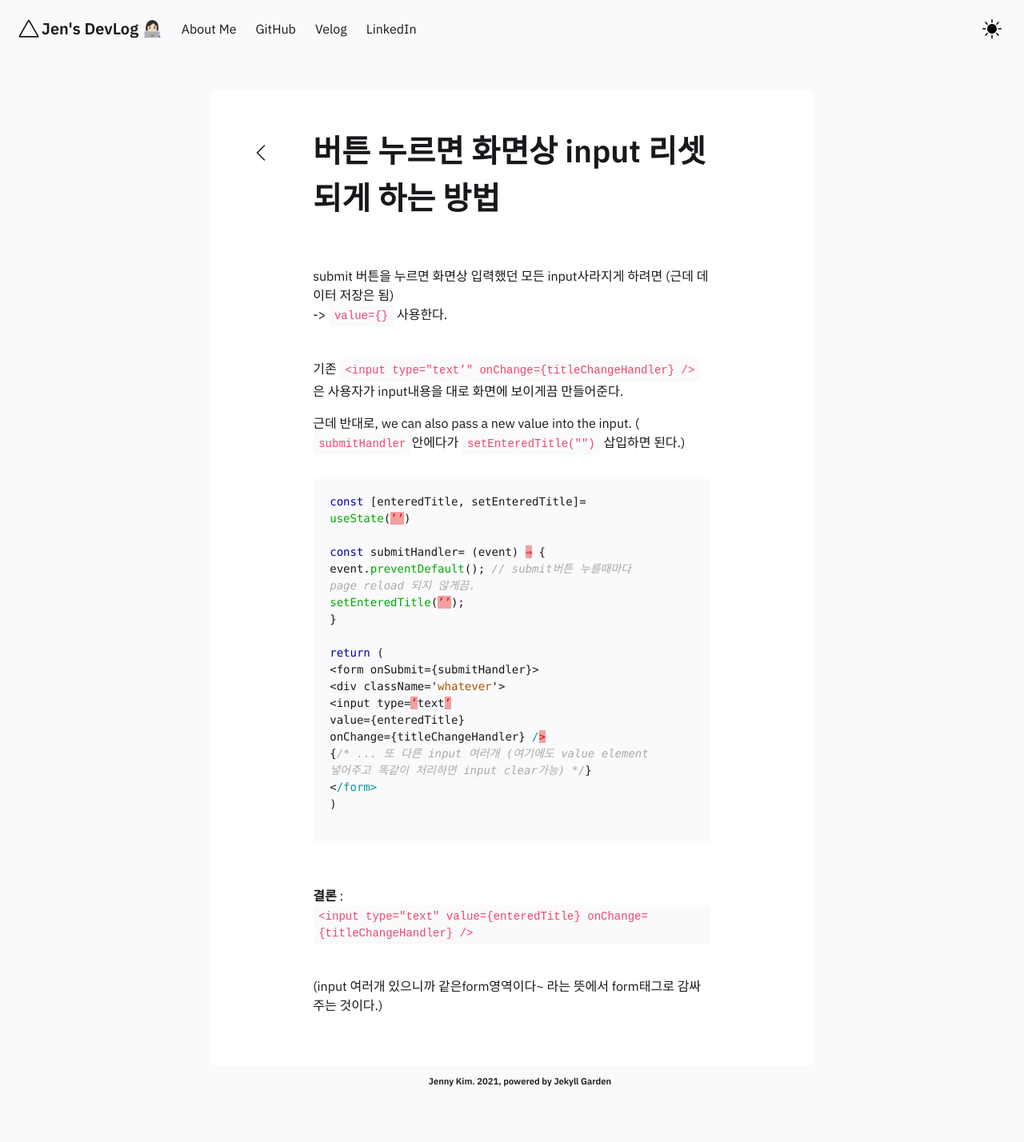
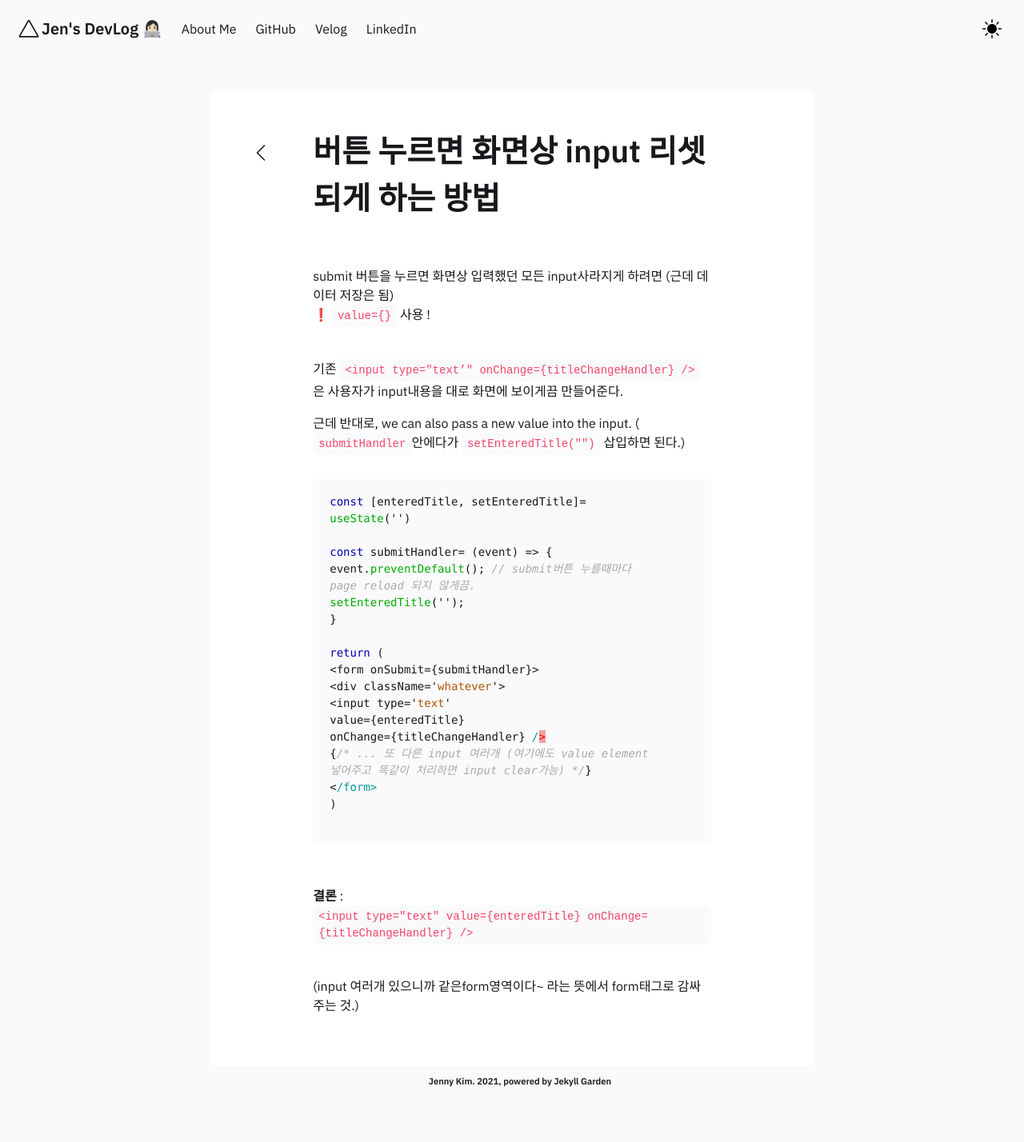
Before and after one commit to jenjenhub/blog, a Jekyll site: the page built from _notes/Public/2022-01-23-reset_input.md, in a window 1280 px wide. Shown: the whole page at 80% size. Built offline with Jekyll 4.4.1, drawn with Linux system fonts in a browser that asks for light colours.

Commit message:
Update 2022-01-23-reset_input.md

````diff
--- a/_notes/Public/2022-01-23-reset_input.md
+++ b/_notes/Public/2022-01-23-reset_input.md
@@ -8,7 +8,7 @@ date : 23-01-2022
 
 submit 버튼을 누르면 화면상 입력했던 모든 input사라지게 하려면 (근데 데이터 저장은 됨)
 <br />
--> `value={}` 사용한다.
+❗️ `value={}` 사용 !
 <br />
 <br />
 
@@ -17,17 +17,17 @@ submit 버튼을 누르면 화면상 입력했던 모든 input사라지게 하
 근데 반대로, we can also pass a new value into the input. (`submitHandler`안에다가 `setEnteredTitle("")` 삽입하면 된다.)
 
 ```js
-const [enteredTitle, setEnteredTitle]= useState(’’)
+const [enteredTitle, setEnteredTitle]= useState('')
 
-const submitHandler= (event) ⇒ {
+const submitHandler= (event) => {
 event.preventDefault();      // submit버튼 누를때마다 page reload 되지 않게끔.
-setEnteredTitle(’’);
+setEnteredTitle('');
 }
 
 return (
 	<form onSubmit={submitHandler}>
     <div className='whatever'>
-     <input type=’text’
+     <input type='text'
             value={enteredTitle}
             onChange={titleChangeHandler} />
      {/* ... 또 다른 input 여러개 (여기에도 value element 넣어주고 똑같이 처리하면 input clear가능) */}
@@ -40,4 +40,4 @@ return (
 **결론** : `<input type="text" value={enteredTitle} onChange={titleChangeHandler} />`
 
 <br/>
-(input 여러개 있으니까 같은form영역이다~ 라는 뜻에서 form태그로 감싸주는 것이다.)
+(input 여러개 있으니까 같은form영역이다~ 라는 뜻에서 form태그로 감싸주는 것.)
````
